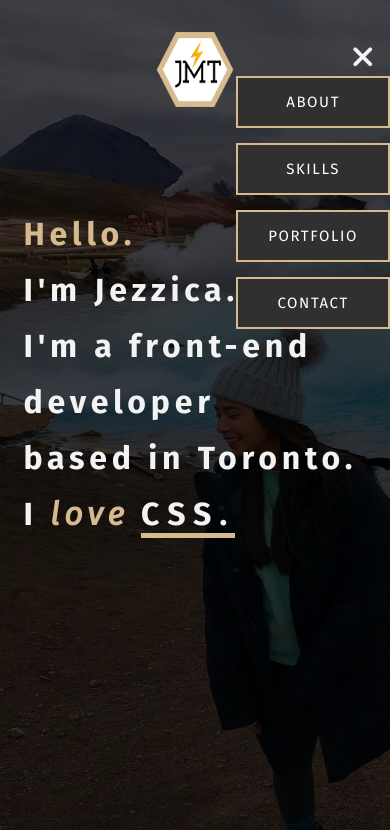
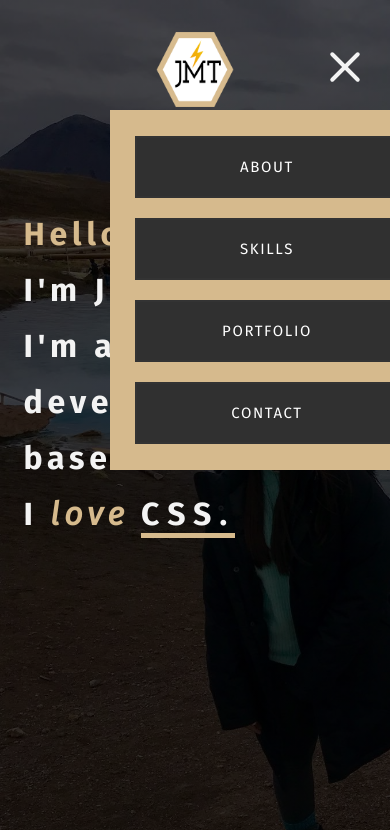
Before and after one commit to jezzicaaaaa/secondPersonalWeb, a website: page index.html in a window 390 px wide. Both pictures are taken after a click on the button 360 px from the left and 58 px from the top of the page. Shown: the top 830 px of the page. Drawn offline with nearby package versions, Linux system fonts and the light colour scheme.

Commit message:
changed hamburger icon

```diff
--- a/index.html
+++ b/index.html
@@ -7,6 +7,7 @@
     <meta http-equiv="X-UA-Compatible" content="ie=edge">
     <title>Jezzica Tan | Front End Developer</title>
     <link rel="stylesheet" href="css/style.css">
+    <link href="dist/hamburgers.css" rel="stylesheet">
     <link href="https://fonts.googleapis.com/css?family=Fira+Sans:400,400i,700" rel="stylesheet">
     <link rel="stylesheet" href="https://cdn.rawgit.com/konpa/devicon/df6431e323547add1b4cf45992913f15286456d3/devicon.min.css">
 </head>
@@ -14,12 +15,11 @@
 <body>
     <div class="drop-down">
         <div class="container">
-            <button class="hamburger">
-                <i class="fa fa-bars"></i>
-            </button>
-            <button class="cross">
-                <i class="fa fa-close"></i>
-            </button>
+            <button class="hamburger hamburger--spin" type="button">
+                <span class="hamburger-box">
+                  <span class="hamburger-inner"></span>
+                </span>
+              </button>
             <div class="hamburger-content">
                 <ul>
                     <li>
@@ -65,7 +65,7 @@
                     <span> based in Toronto.</span>
                     <span> I
                         <span class="love">love</span>
-                        <span class="thingsIlove">
+                    <span class="thingsIlove">
 
                         </span>
                     </span>
@@ -79,9 +79,8 @@
                 <h2>
                     <span class="numbers">01</span>About</h2>
                 <p class="text">
-                    A computer programming student at George Brown College. I love making beautiful websites and I am eager to learn more about
-                    web development. When I'm not coding, you can find me playing computer games, watching Korean TV shows
-                    or playing hide and seek with my pet tiger, I mean cat.
+                    A computer programming student at George Brown College. I love making beautiful websites and I am eager to learn more about web development. When I'm not coding, you can find me playing computer games, watching Korean TV shows or playing hide and seek
+                    with my pet tiger, I mean cat.
                 </p>
             </div>
         </div>
@@ -142,8 +141,7 @@
                     </div>
                     <div class="description">
                         <h3>PSD TO HTML</h3>
-                        <p>From a PSD design template into a pixel perfect website. It is fully responsive for perfect viewing
-                            on different devices.</p>
+                        <p>From a PSD design template into a pixel perfect website. It is fully responsive for perfect viewing on different devices.</p>
                         <p class="tools">HTML // CSS // Responsive // jQuery</p>
                         <a href="http://jezzicamae.co/charityTheme/" target="blank" role="button"> VIEW LIVE</a>
                     </div>
@@ -156,8 +154,7 @@
                     </div>
                     <div class="description">
                         <h3>PSD TO HTML</h3>
-                        <p>From a PSD design template into a pixel perfect website. It is fully responsive for perfect viewing
-                            on different devices.</p>
+                        <p>From a PSD design template into a pixel perfect website. It is fully responsive for perfect viewing on different devices.</p>
                         <p class="tools">HTML // CSS // Responsive // jQuery</p>
                         <a href="http://jezzicamae.co/construction/" role="button"> VIEW LIVE</a>
                     </div>
@@ -171,8 +168,7 @@
                     </div>
                     <div class="description">
                         <h3>PSD TO HTML</h3>
-                        <p>From a PSD design template into a pixel perfect website. It is fully responsive for perfect viewing
-                            on different devices.</p>
+                        <p>From a PSD design template into a pixel perfect website. It is fully responsive for perfect viewing on different devices.</p>
                         <p class="tools">HTML // CSS // Responsive // jQuery</p>
                         <a href="http://jezzicamae.co/escapade-psd/" role="button"> VIEW LIVE</a>
                     </div>
@@ -185,8 +181,7 @@
                     </div>
                     <div class="description">
                         <h3>API PROJECT</h3>
-                        <p>"List-My-Recipes" is an API Project that helps you get the recipe you want, with the ingredients
-                            you have. It is fully responsive and animated.</p>
+                        <p>"List-My-Recipes" is an API Project that helps you get the recipe you want, with the ingredients you have. It is fully responsive and animated.</p>
                         <p class="tools">jQuery // JavaScript // API- Ajax</p>
                         <a href="http://jezzicamae.co/list-my-recipes/" role="button"> VIEW LIVE</a>
                     </div>
--- a/js/script.js
+++ b/js/script.js
@@ -13,15 +13,14 @@ $(document).ready(function() {
             ) {
                 // Figure out element to scroll to
                 var target = $(this.hash);
-        target = target.length
-          ? target
-          : $("[name=" + this.hash.slice(1) + "]");
+                target = target.length ?
+                    target :
+                    $("[name=" + this.hash.slice(1) + "]");
                 // Does a scroll target exist?
                 if (target.length) {
                     // Only prevent default if animation is actually gonna happen
                     event.preventDefault();
-          $("html, body").animate(
-            {
+                    $("html, body").animate({
                             scrollTop: target.offset().top
                         },
                         1000,
@@ -47,7 +46,7 @@ $(document).ready(function() {
     window.sr = ScrollReveal();
     sr.reveal("h2");
     sr.reveal("h1");
-  sr.reveal("ul li");
+    sr.reveal(".main-nav");
     sr.reveal("p");
     sr.reveal("img");
     sr.reveal("i");
@@ -73,15 +72,16 @@ $(document).ready(function() {
     //write a function that set interval can use to animate the text
     //write an animaion using css or javascript
     //hook animation up to text
-  $(".cross").hide();
+    var isActive = false;
     $(".hamburger").on("click", function() {
-    $(".cross").show();
-    $(".hamburger").hide();
-    $(".hamburger-content").width("auto");
+        if (isActive) {
+            $(this).removeClass('is-active');
+            $('.hamburger-content').width('0');
+        } else {
+            $(this).addClass('is-active');
+            $('.hamburger-content').width('300px');
+        }
+        isActive = !isActive;
     });
-  $(".cross").on("click", function() {
-    $(".cross").hide();
-    $(".hamburger").show();
-    $(".hamburger-content").width("0");
+
 });
-});
--- a/scss/partials/header.scss
+++ b/scss/partials/header.scss
@@ -2,8 +2,7 @@ header {
     color: #f3f3f3;
     height: 100vh;
     padding: 20px;
-  background-image: linear-gradient(rgba(0, 0, 0, 0.7), rgba(0, 0, 0, 0.8)),
-    url(../assets/img/flippedimg.jpg);
+    background-image: linear-gradient(rgba(0, 0, 0, 0.7), rgba(0, 0, 0, 0.8)), url(../assets/img/flippedimg.jpg);
     background-size: cover;
     background-position: left;
     nav {
@@ -164,42 +163,43 @@ header {
     transition: 0.3s ease-in-out;
     z-index: 10;
     .container {
-    width: auto;
+        width: 100%;
         padding: 10px;
         position: relative;
-    button {
-      transition: 0.3s ease-in-out;
-      margin-bottom: 50px;
-      background: none;
-      float: right;
-      color: #f3f3f3;
-      border: none;
-      font-size: 30px;
-    }
-    button:hover {
-      cursor: pointer;
-      transition: 0.3s ease-in-out;
+        .hamburger {
+            outline: none;
+            background: transparent;
         }
         .hamburger-content {
+            width: 0%;
             position: absolute;
             transition: 0.3s ease-in-out;
-      top: 30px;
+            top: 80px;
             right: 0;
-      width: 0;
+            background: #d6ba8d;
+            ul {
+                padding: 0 15px;
+            }
             ul li a {
-        border: 2px solid #d6ba8d;
+                display: block;
+                width: 200px;
+                border: 2px solid #333333;
                 text-align: center;
                 background: #303030;
                 color: #fff;
-        padding: 15px 30px;
-        display: block;
-        margin: 15px 0;
+                padding: 20px 30px;
+                display: inline-block;
+                margin: 10px;
                 text-transform: uppercase;
                 font-size: 15px;
                 letter-spacing: 0.1rem;
             }
             ul li a:hover {
-        border: 2px solid #d6ba8d;
+                border: 2px solid #f3f3f3;
+            }
+            ul li a:focus {
+                background: #ffff;
+                border: 2px solid #333333;
             }
         }
     }
```
Also changed, not shown: package.json (added, +27 -0 lines), css/style.css, dist/example.html (added), dist/hamburgers.css (added), dist/hamburgers.min.css (added), 1 other file. Lines whose indentation alone changed are shown as unchanged.
